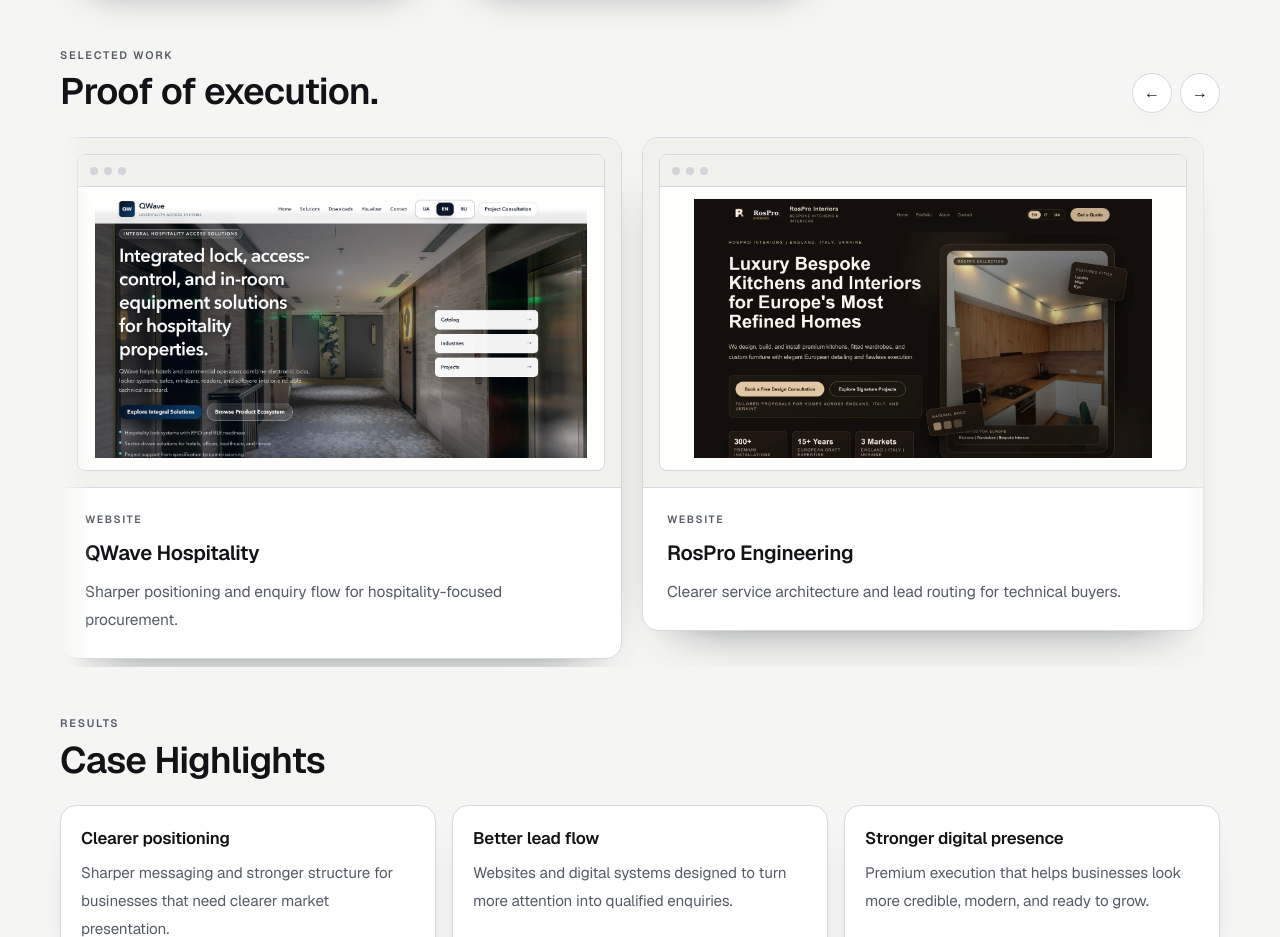
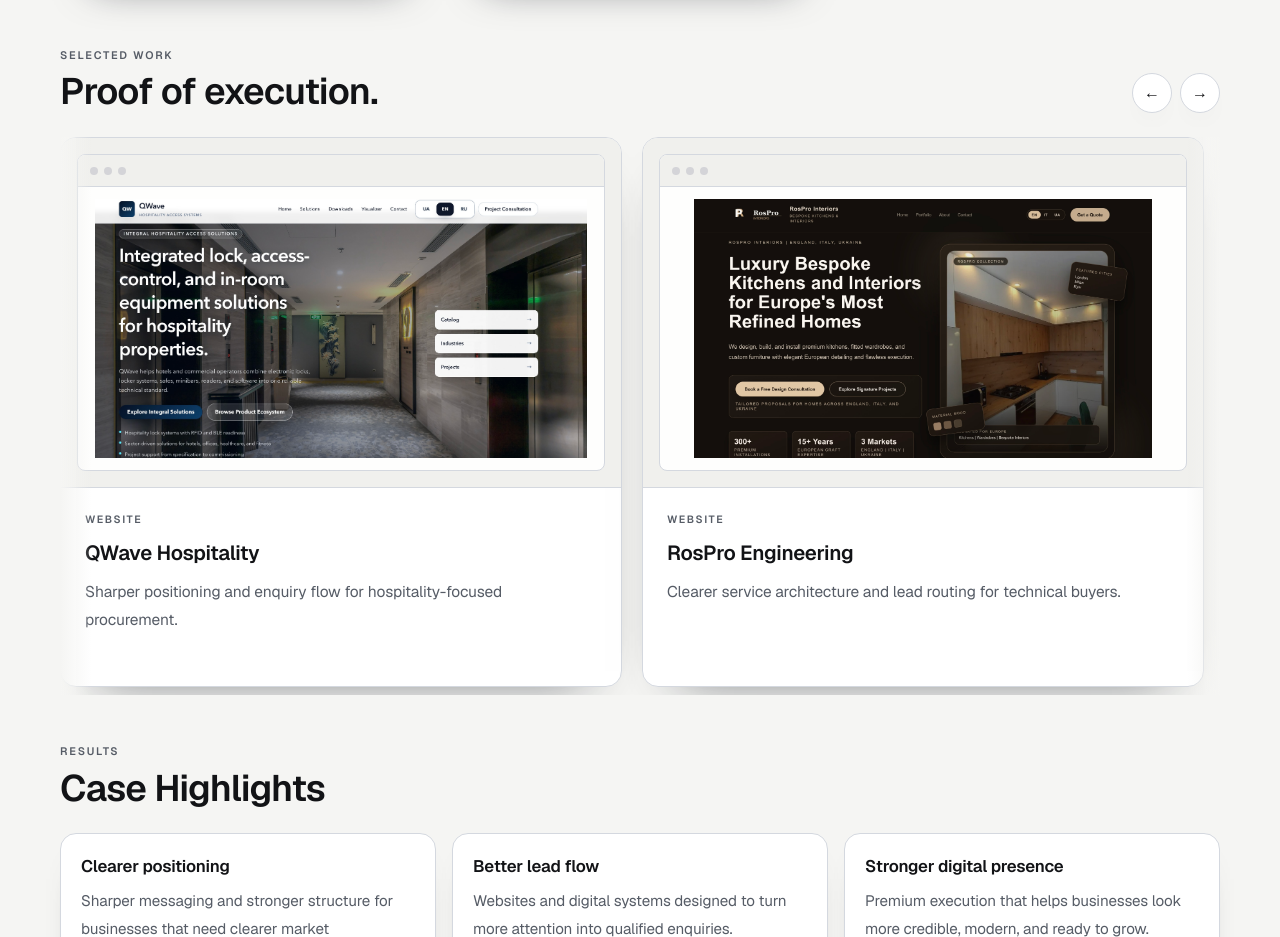
Before and after one commit to Upiter-p/aurevio-website, a Next.js app: page / in a window 1280 px wide. Shown: the part 1500-2437 px from the top of the page. Built offline with nearby package versions, Linux system fonts and the light colour scheme.

Commit message:
Fixed gaps between websites we've created

```diff
--- a/src/components/home/homepage.tsx
+++ b/src/components/home/homepage.tsx
@@ -72,7 +72,7 @@
   imageAltSuffix: string;
 }) {
   return (
-    <article className="group overflow-hidden rounded-2xl border border-[var(--line-soft)] bg-[var(--surface-main)] shadow-[0_22px_50px_-38px_rgba(14,19,28,0.82)]">
+    <article className="group flex h-full w-full flex-col overflow-hidden rounded-2xl border border-[var(--line-soft)] bg-[var(--surface-main)] shadow-[0_22px_50px_-38px_rgba(14,19,28,0.82)]">
       <div className="relative aspect-[16/10] overflow-hidden border-b border-[var(--line-soft)] bg-[var(--surface-subtle)] p-3 sm:p-4">
         <div className="relative h-full w-full overflow-hidden rounded-lg border border-[var(--line-soft)] bg-white/90">
           <div className="absolute inset-x-0 top-0 h-8 border-b border-[var(--line-soft)] bg-[var(--surface-subtle)]" />
@@ -90,10 +90,10 @@
           />
         </div>
       </div>
-      <div className="space-y-2.5 p-6">
+      <div className="flex flex-1 flex-col space-y-2.5 p-6">
         <p className="text-[0.66rem] font-semibold uppercase tracking-[0.15em] text-[var(--text-muted)]">{work.category}</p>
         <h3 className="text-[1.28rem] font-semibold tracking-[-0.015em] text-[var(--text-main)]">{work.title}</h3>
-        <p className="text-[0.97rem] leading-7 text-[var(--text-muted)]">{work.result}</p>
+        <p className="h-[5.25rem] overflow-hidden text-[0.97rem] leading-7 text-[var(--text-muted)]">{work.result}</p>
       </div>
     </article>
   );
@@ -153,7 +153,8 @@
   const { locale: lang, copy } = getHomeTranslations(searchParams.get("lang"));
   const hasHeroImage = true;
   const [isMobileMenuOpen, setIsMobileMenuOpen] = useState(false);
-  const [activeWorkSlide, setActiveWorkSlide] = useState(0);
+  const [workSlideState, setWorkSlideState] = useState<{ lang: Locale; index: number }>({ lang, index: 0 });
+  const activeWorkSlide = workSlideState.lang === lang ? workSlideState.index : 0;
   const workScrollerRef = useRef<HTMLDivElement | null>(null);
   const strategyCallHref = `mailto:${copy.contact.email}?subject=${encodeURIComponent(copy.contact.strategyCallSubject)}`;
   const whatsappHref = `https://wa.me/${copy.contact.whatsappNumber}`;
@@ -196,10 +197,6 @@
     };
   }, [isMobileMenuOpen]);
 
-  useEffect(() => {
-    setActiveWorkSlide(0);
-  }, [lang]);
-
   function getWorkSlideWidth() {
     const scroller = workScrollerRef.current;
     if (!scroller) return 0;
@@ -220,7 +217,7 @@
     if (slideWidth <= 0) return;
 
     const nextIndex = Math.round(scroller.scrollLeft / slideWidth);
-    setActiveWorkSlide(Math.max(0, Math.min(copy.work.items.length - 1, nextIndex)));
+    setWorkSlideState({ lang, index: Math.max(0, Math.min(copy.work.items.length - 1, nextIndex)) });
   }
 
   function scrollWork(direction: -1 | 1) {
@@ -404,7 +401,7 @@
             <div
               ref={workScrollerRef}
               onScroll={updateActiveWorkSlide}
-              className="flex touch-pan-x snap-x snap-mandatory gap-5 overflow-x-auto scroll-smooth pb-2 pr-4 [scrollbar-width:none] [&::-webkit-scrollbar]:hidden"
+              className="flex touch-pan-x snap-x snap-mandatory gap-4 overflow-x-auto scroll-smooth pb-2 pr-4 lg:gap-5 [scrollbar-width:none] [&::-webkit-scrollbar]:hidden"
             >
               {copy.work.items.map((work) => (
                 <div
```
